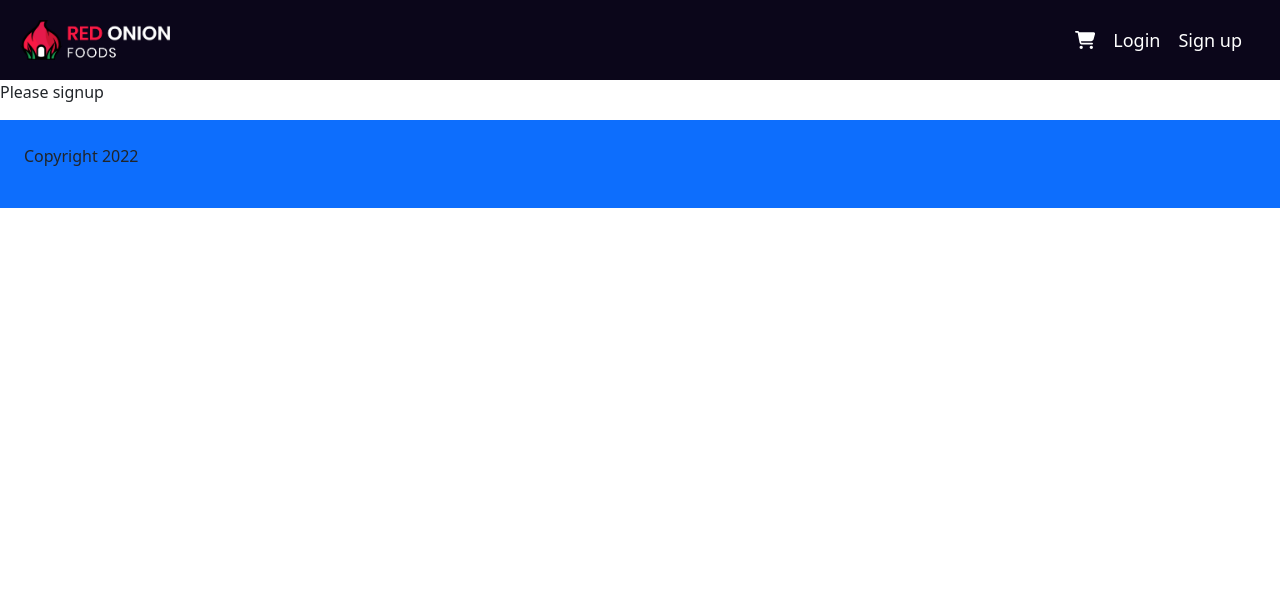
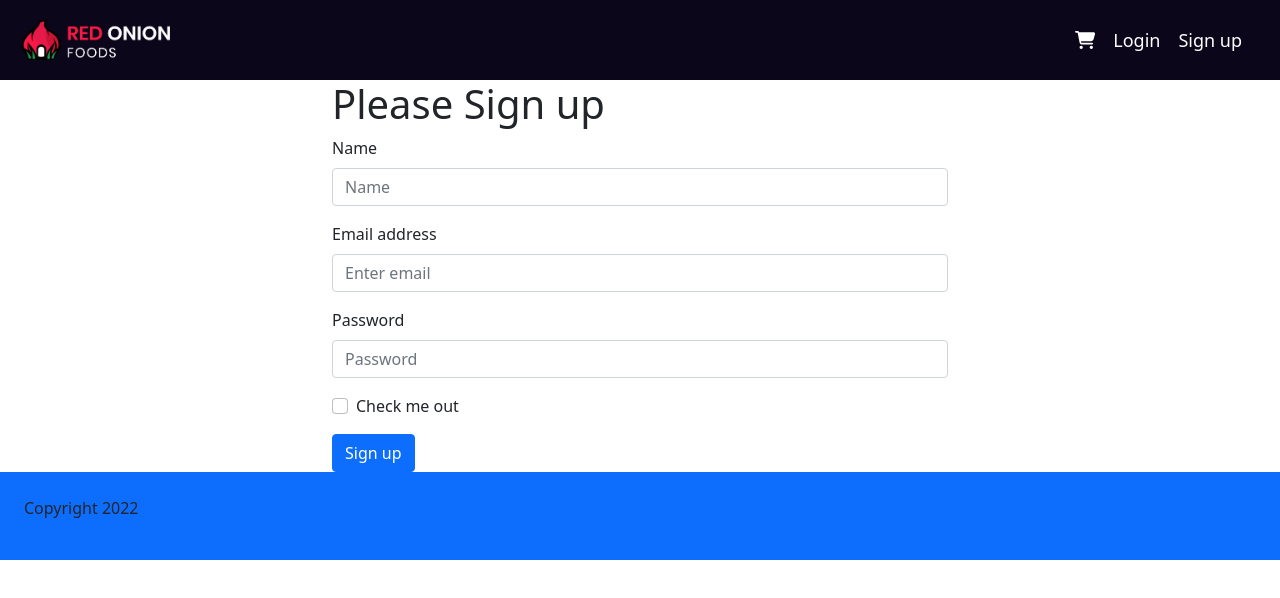
Before and after one commit to kabirbhai/red-onion, a React (Create React App) app: page /signup in a window 1280 px wide. Shown: the top 598 px of the page. Built offline with nearby package versions, Linux system fonts and the light colour scheme.

Commit message:
login and sign up complited

```diff
--- a/src/Pages/Login/Login/Login.js
+++ b/src/Pages/Login/Login/Login.js
@@ -1,9 +1,27 @@
 import React from "react";
+import { Button, Form } from "react-bootstrap";
 
 const Login = () => {
   return (
-    <div>
-      <p>Please login</p>
+    <div className="container w-50 mx-auto">
+      <h1 className="text center">Please login</h1>
+      <Form>
+        <Form.Group className="mb-3" controlId="formBasicEmail">
+          <Form.Label>Email address</Form.Label>
+          <Form.Control type="email" placeholder="Enter email" />
+        </Form.Group>
+
+        <Form.Group className="mb-3" controlId="formBasicPassword">
+          <Form.Label>Password</Form.Label>
+          <Form.Control type="password" placeholder="Password" />
+        </Form.Group>
+        <Form.Group className="mb-3" controlId="formBasicCheckbox">
+          <Form.Check type="checkbox" label="Check me out" />
+        </Form.Group>
+        <Button variant="primary" type="submit">
+          Login
+        </Button>
+      </Form>
     </div>
   );
 };
--- a/src/Pages/Login/Signup/Signup.js
+++ b/src/Pages/Login/Signup/Signup.js
@@ -1,9 +1,32 @@
 import React from "react";
+import { Button, Form } from "react-bootstrap";
 
 const Signup = () => {
   return (
-    <div>
-      <p>Please signup</p>
+    <div className="container w-50 mx-auto">
+      <h1 className="text center">Please Sign up</h1>
+      <Form>
+        <Form.Group className="mb-3" controlId="formBasicEmail">
+          <Form.Label>Name</Form.Label>
+          <Form.Control type="text" placeholder="Name" />
+        </Form.Group>
+
+        <Form.Group className="mb-3" controlId="formBasicEmail">
+          <Form.Label>Email address</Form.Label>
+          <Form.Control type="email" placeholder="Enter email" />
+        </Form.Group>
+
+        <Form.Group className="mb-3" controlId="formBasicPassword">
+          <Form.Label>Password</Form.Label>
+          <Form.Control type="password" placeholder="Password" />
+        </Form.Group>
+        <Form.Group className="mb-3" controlId="formBasicCheckbox">
+          <Form.Check type="checkbox" label="Check me out" />
+        </Form.Group>
+        <Button variant="primary" type="submit">
+          Sign up
+        </Button>
+      </Form>
     </div>
   );
 };
```
